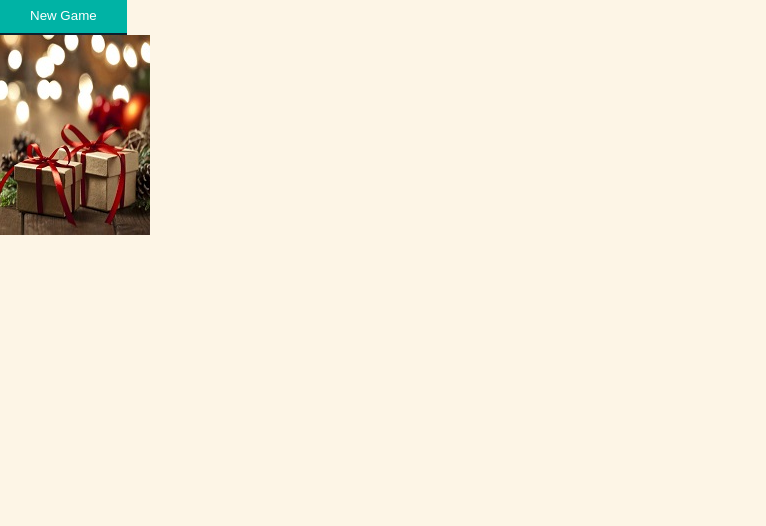
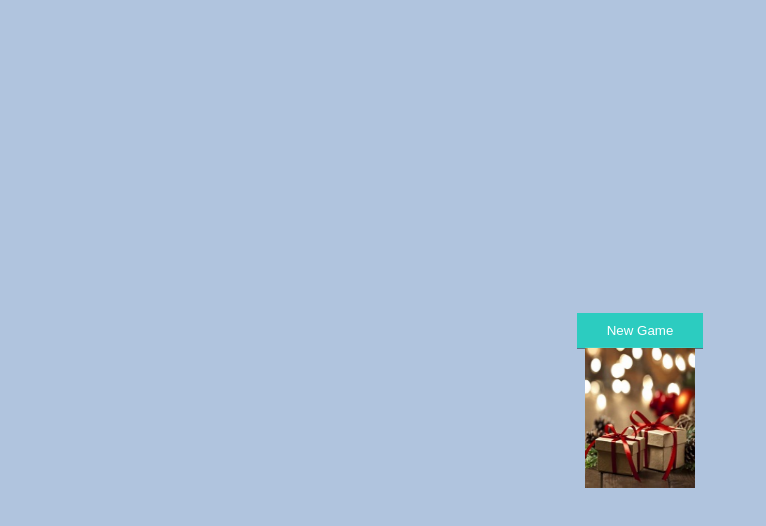
Before and after one commit to Druzhkova/Match-match-game, a React (Create React App) app: page / in a window 1280 px wide. Shown: the top 526 px of the page, without its empty margins (0-766 px from the left). Built offline with nearby package versions, Linux system fonts and the light colour scheme.

Commit message:
feat: add component board

```diff
--- a/src/App.jsx
+++ b/src/App.jsx
@@ -3,10 +3,10 @@ import { Button, Card } from './components';
 
 function App() {
   return (
-    <div>
+    <>
       <Button>New Game</Button>
       <Card frontImg="/images/сhristmas-tree.jpg" backImg="/images/christmas_presents.jpg" />
-    </div>
+    </>
   );
 }
 
--- a/src/components/Card/Card.jsx
+++ b/src/components/Card/Card.jsx
@@ -18,13 +18,17 @@ export function Card({ frontImg, backImg, onClick }) {
 }
 
 const Container = styled.div`
-  height: 200px;
-  width: 150px;
+  height: 140px;
+  width: 110px;
   position: relative;
   cursor: pointer;
   transform-style: preserve-3d;
   transition: transform 1s;
   transform: rotateY(${(props) => props.rotateCard}deg);
+
+  &:not(:last-child){
+    margin-right: 15px;
+  }
 `;
 
 const Image = styled.img`
--- a/src/index.css
+++ b/src/index.css
@@ -37,3 +37,12 @@ ul li{list-style: none;}
 img{vertical-align: top;}
 
 h1,h2,h3,h4,h5,h6{font-size:inherit;font-weight: 400;}
+
+#root{
+	display: flex;
+	justify-content: center;
+	align-items: center;
+	flex-direction: column;
+	background-color: lightsteelblue;
+	min-height: 100vh;
+}
```
Also changed, not shown: 2 other files (tests, documents, lock files or other folders).
